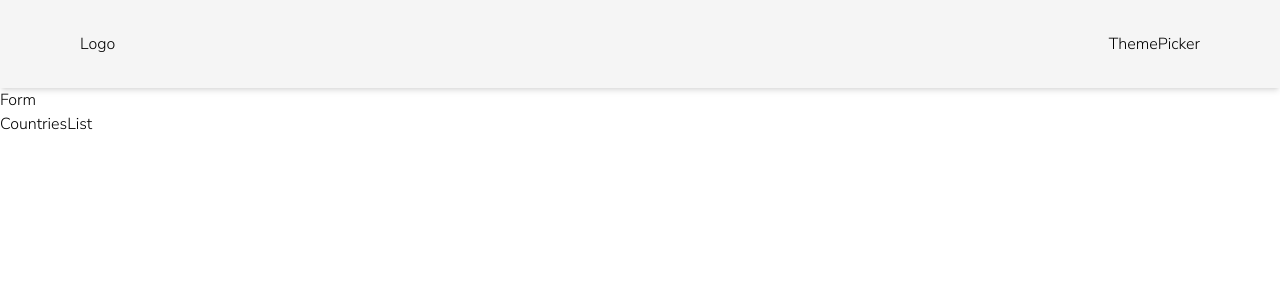
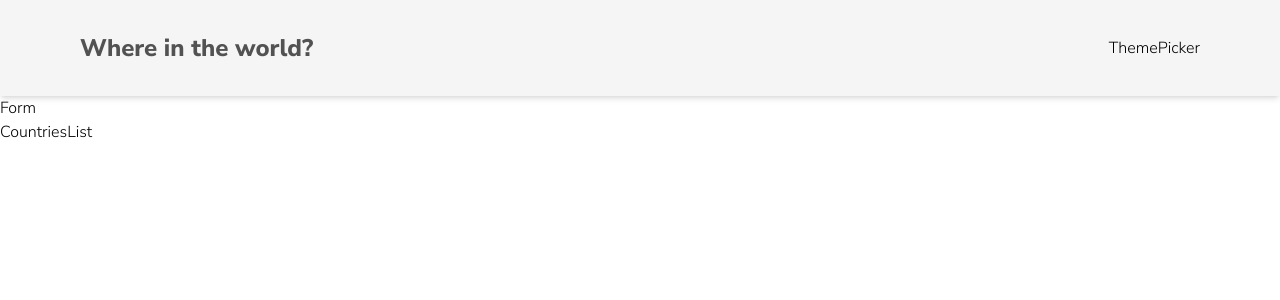
Before and after one commit to alberto-rj/where-in-the-world, a Next.js app: page / in a window 1280 px wide. Shown: the top 300 px of the page. Built offline with nearby package versions, Linux system fonts and the light colour scheme.

Commit message:
feat: create logo component

```diff
--- a/components/logo/logo.tsx
+++ b/components/logo/logo.tsx
@@ -1,3 +1,7 @@
 export const Logo = () => {
-	return <div>Logo</div>;
+	return (
+		<span className='text-neutral-600 dark:text-neutral-100 font-extrabold text-sm sm:text-2xl'>
+			Where in the world?
+		</span>
+	);
 };
```
